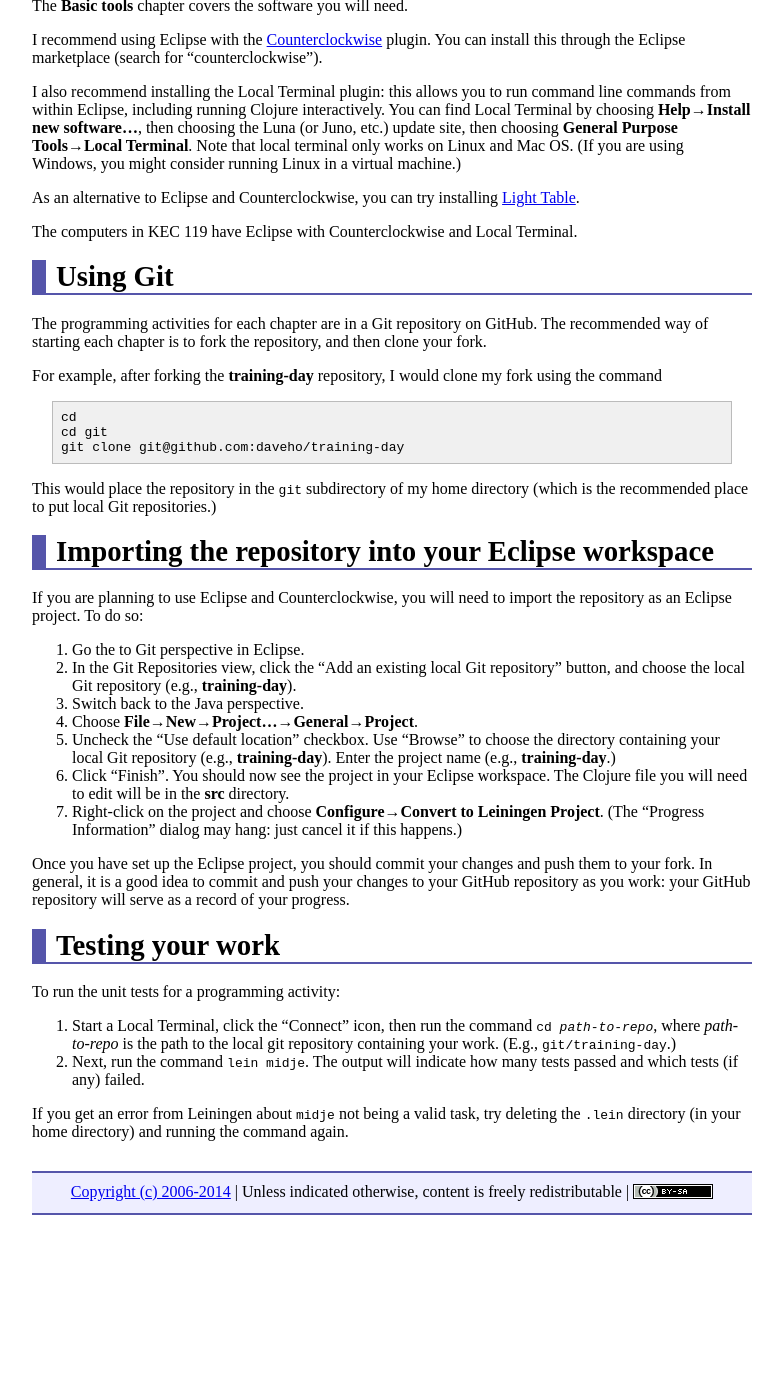
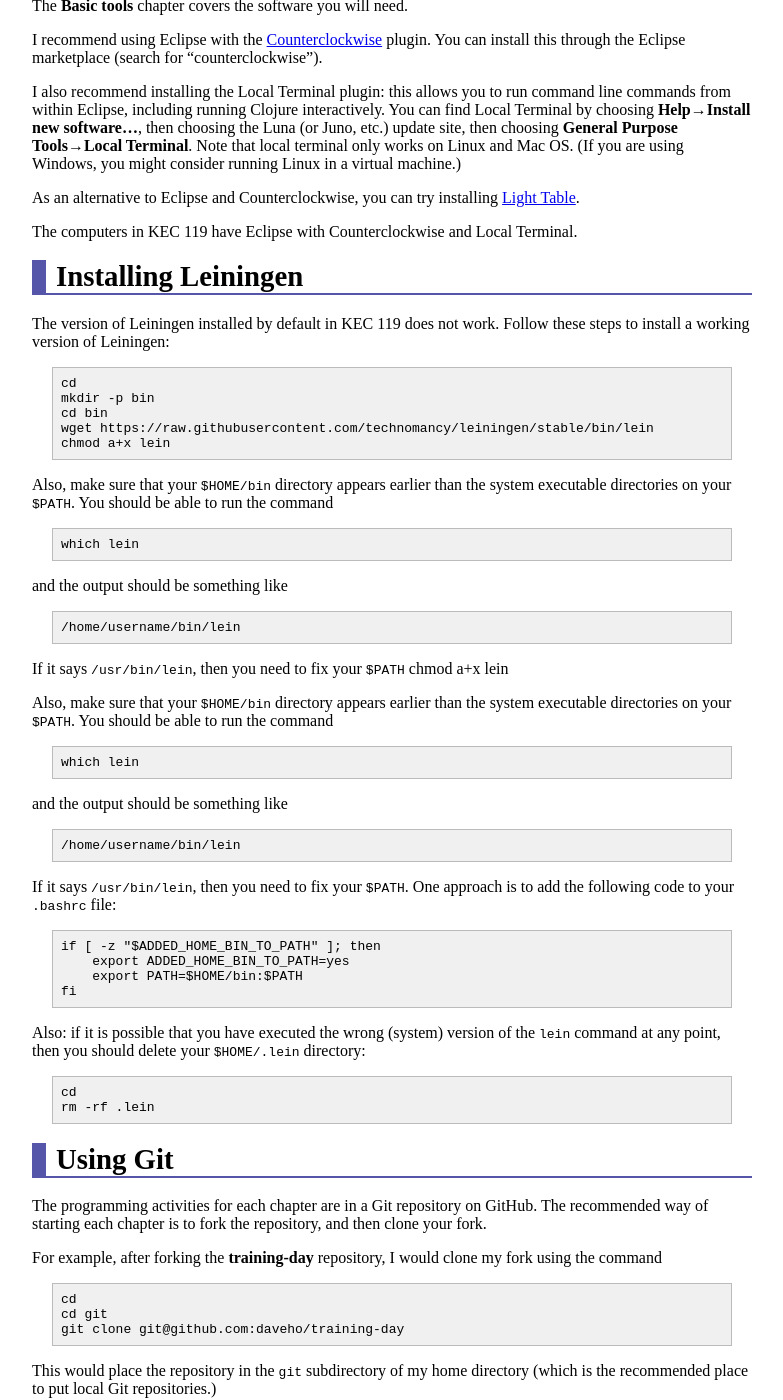
Before and after one commit to ycpcs/cs340-fall2014, a Jekyll site: the page built from assign/assign04.md, in a window 1280 px wide and 1400 px high, scrolled down 491 px. Shown: the whole window, without its empty margins (248-1031 px from the left). Built offline with Jekyll 4.4.1, drawn with Linux system fonts in a browser that asks for light colours; nearby versions of some CDN libraries; Markdown is read by kramdown in place of the engine named in the settings; before the commit the page ends 1716 px from its top, so only the background shows below that.

Commit message:
instructions for installing correct version of lein

```diff
--- a/assign/assign04.md
+++ b/assign/assign04.md
@@ -33,6 +33,47 @@ As an alternative to Eclipse and Counterclockwise, you can try installing [Light
 
 The computers in KEC 119 have Eclipse with Counterclockwise and Local Terminal.
 
+# Installing Leiningen
+
+The version of Leiningen installed by default in KEC 119 does not work.  Follow these steps to install a working version of Leiningen:
+
+    cd
+    mkdir -p bin
+    cd bin
+    wget https://raw.githubusercontent.com/technomancy/leiningen/stable/bin/lein
+    chmod a+x lein
+
+Also, make sure that your `$HOME/bin` directory appears earlier than the system executable directories on your `$PATH`.  You should be able to run the command
+
+    which lein
+
+and the output should be something like
+
+    /home/username/bin/lein
+
+If it says `/usr/bin/lein`, then you need to fix your `$PATH`
+    chmod a+x lein
+
+Also, make sure that your `$HOME/bin` directory appears earlier than the system executable directories on your `$PATH`.  You should be able to run the command
+
+    which lein
+
+and the output should be something like
+
+    /home/username/bin/lein
+
+If it says `/usr/bin/lein`, then you need to fix your `$PATH`.  One approach is to add the following code to your `.bashrc` file:
+
+    if [ -z "$ADDED_HOME_BIN_TO_PATH" ]; then
+        export ADDED_HOME_BIN_TO_PATH=yes
+        export PATH=$HOME/bin:$PATH
+    fi
+
+Also: if it is possible that you have executed the wrong (system) version of the `lein` command at any point, then you should delete your `$HOME/.lein` directory:
+
+    cd
+    rm -rf .lein
+
 # Using Git
 
 The programming activities for each chapter are in a Git repository on GitHub.  The recommended way of starting each chapter is to fork the repository, and then clone your fork.
```
